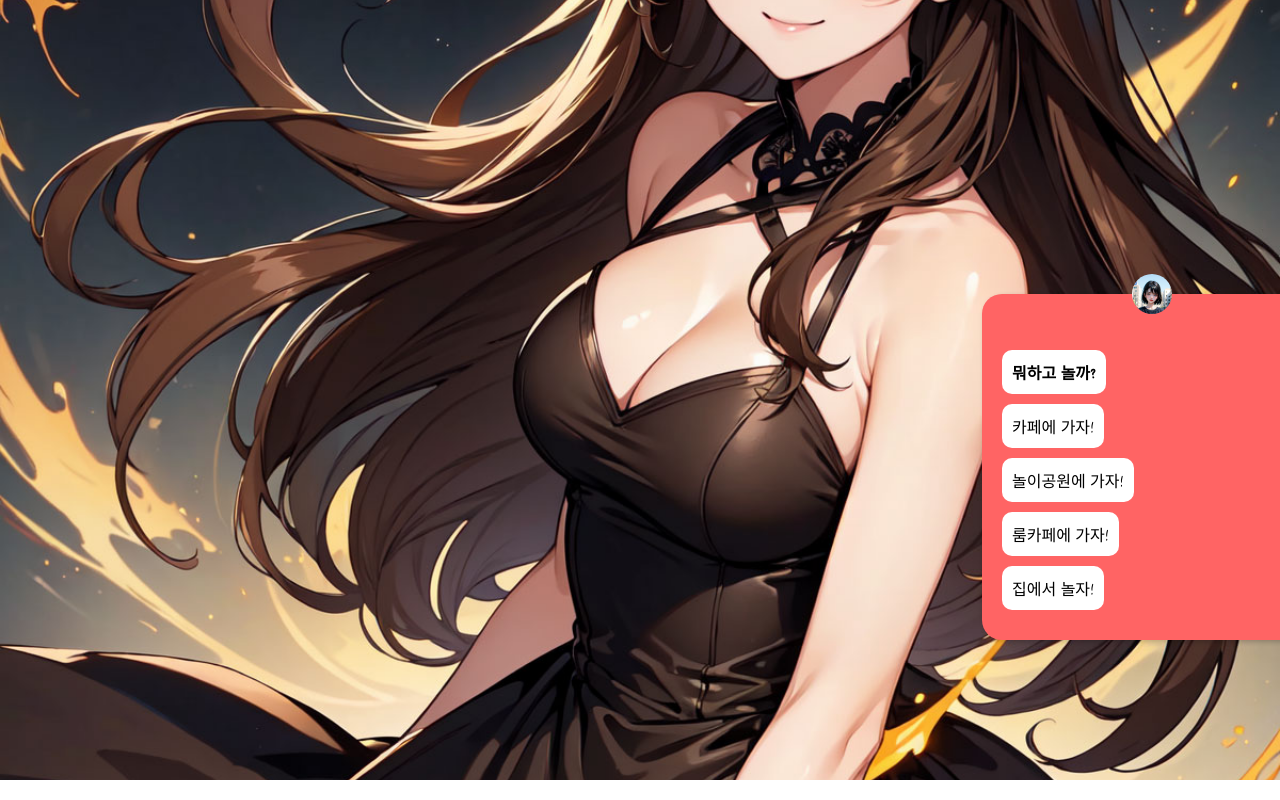
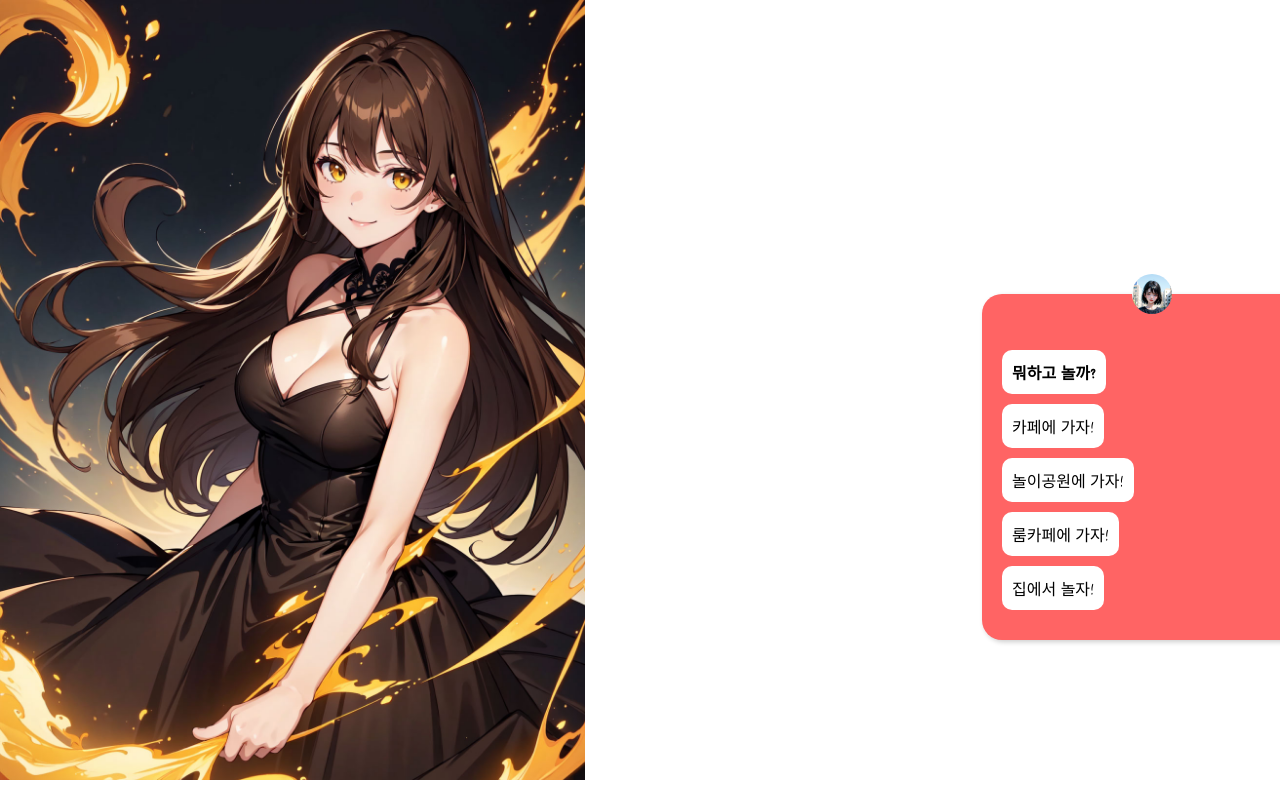
Before and after one commit to Masterchoiduck/mg, a plain HTML site: page mbti/index/index.html in a window 1280 px wide. Shown: the top 800 px of the page. Drawn offline with Linux system fonts and the light colour scheme.

Commit message:
no message

```diff
--- a/mbti/index/styles.css
+++ b/mbti/index/styles.css
@@ -26,7 +26,7 @@ body, html {
 }
 
 .character-image img {
-    width: 100%;
+    /* width: 100%; */
     height: auto;
     display: block; /* 이미지가 올바르게 표시되도록 */
 }
@@ -89,7 +89,7 @@ body, html {
     }
 
     .character-image {
-        width: 50%;
+        /* width: 50%; */
     }
 
     .message-bubble {
@@ -113,12 +113,12 @@ body, html {
     }
 
     .character-image {
-        flex: 1; /* 캐릭터 이미지가 가능한 많은 공간을 차지하도록 */
         position: relative; /* 메시지 버블이 겹치기 위해 */
     }
 
     .character-image img {
-        width: 100%; /* 이미지가 컨테이너 너비를 꽉 채우도록 */
+        /* width: 100%;  */
+        /* 이미지가 컨테이너 너비를 꽉 채우도록 */
         height: calc(100vh - 20px); /* 브라우저 창의 높이를 꽉 채우도록 계산 */
         object-fit: cover; /* 이미지 비율을 유지하면서 꽉 차게 */
     }
```
